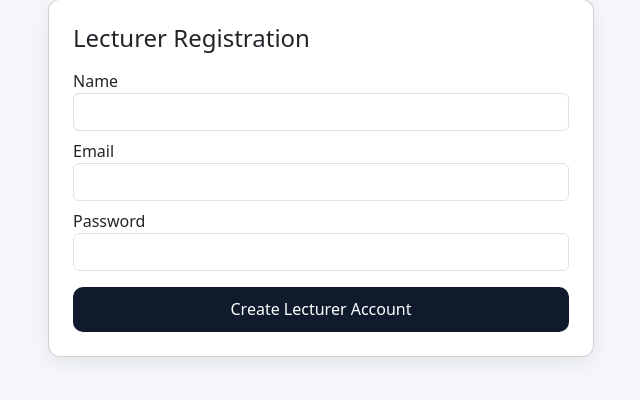
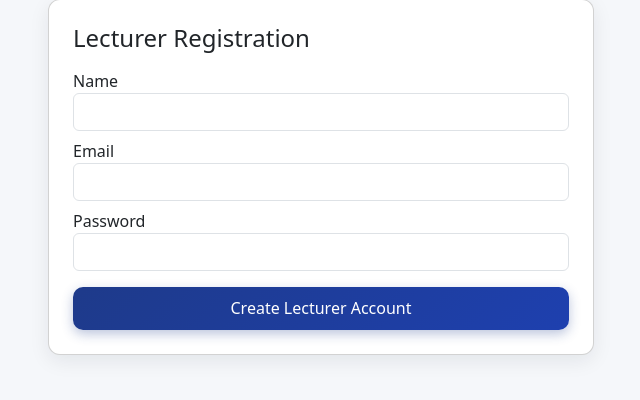
Before and after one commit to HBIUCAMPUS/HBIU-UNIVERSITY-PORTAL, a Flask app: page /register/lecturer in a window 1280 px wide. Shown: the part 139-539 px from the top of the page, without its empty margins (319-959 px from the left). Run offline with Flask 3, Linux system fonts and the light colour scheme.

Commit message:
Update register_lecturer.html

```diff
--- a/templates/register_lecturer.html
+++ b/templates/register_lecturer.html
@@ -8,7 +8,7 @@
         <div class="mb-2"><label>Name</label><input class="form-control" name="name" required></div>
         <div class="mb-2"><label>Email</label><input class="form-control" name="email" type="email" required></div>
         <div class="mb-2"><label>Password</label><input class="form-control" name="password" type="password" required></div>
-        <button class="btn btn-gold mt-2 w-100">Create Lecturer Account</button>
+        <button class="btn btn-royal-blue mt-2 w-100">Create Lecturer Account</button>
       </form>
     </div>
   </div>
```
